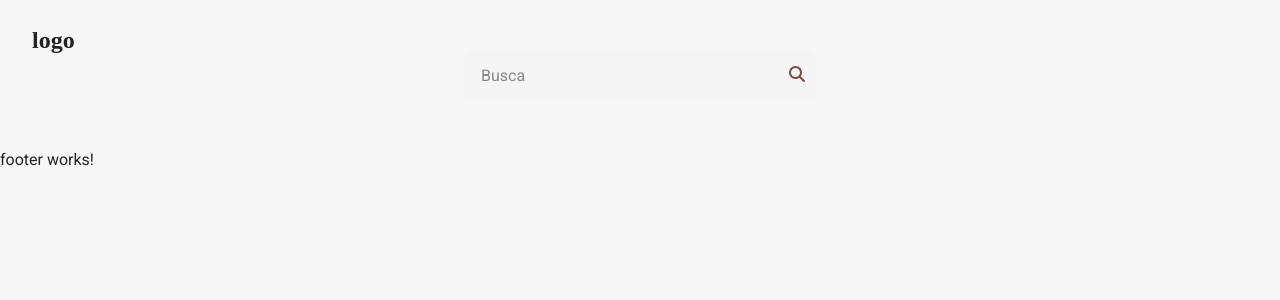
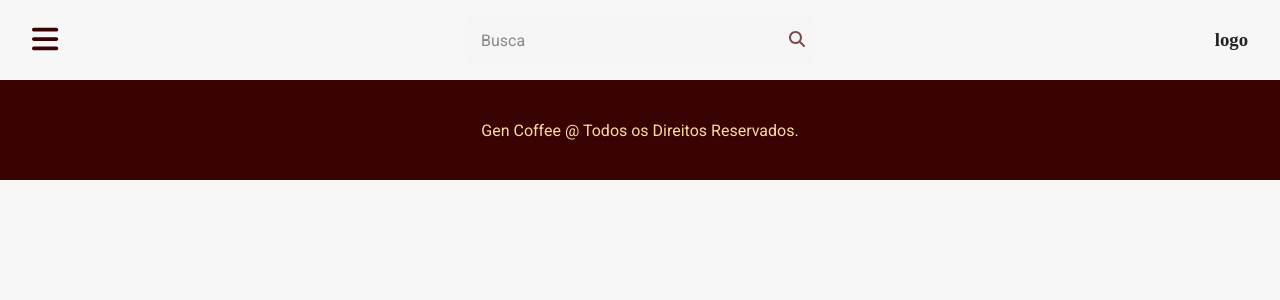
Before and after one commit to roberto-juniorjp/gen-coffee, an Angular app in the folder apps/frontend/: page / in a window 1280 px wide. Shown: the top 300 px of the page. Built offline with nearby package versions, Linux system fonts and the light colour scheme.

Commit message:
chore: make header layout adjustments

```diff
--- a/apps/frontend/src/app/app.component.html
+++ b/apps/frontend/src/app/app.component.html
@@ -1,4 +1,3 @@
-<app-main-logo></app-main-logo>
 <app-header></app-header>
 <main>
   <router-outlet></router-outlet>
--- a/apps/frontend/src/app/app.component.ts
+++ b/apps/frontend/src/app/app.component.ts
@@ -3,11 +3,12 @@ import { RouterOutlet } from '@angular/router';
 import { HeaderComponent } from "./core/components/header/header.component";
 import { FooterComponent } from "./core/components/footer/footer.component";
 import { MainLogoComponent } from "./core/components/main-logo/main-logo.component";
+import { MainMenuComponent } from "./core/components/main-menu/main-menu.component";
 
 @Component({
   selector: 'app-root',
   standalone: true,
-  imports: [RouterOutlet, HeaderComponent, FooterComponent, MainLogoComponent],
+  imports: [RouterOutlet, HeaderComponent, FooterComponent, MainLogoComponent, MainMenuComponent],
   templateUrl: './app.component.html',
   styleUrl: './app.component.scss'
 })
--- a/apps/frontend/src/app/core/components/footer/footer.component.html
+++ b/apps/frontend/src/app/core/components/footer/footer.component.html
@@ -1 +1,3 @@
-<p>footer works!</p>
+<footer>
+    <p>{{footer}}</p>
+</footer>
--- a/apps/frontend/src/app/core/components/footer/footer.component.scss
+++ b/apps/frontend/src/app/core/components/footer/footer.component.scss
@@ -0,0 +1,11 @@
+footer {
+    display: flex;
+    align-items: center;
+    justify-content: center;
+    height: 100px;
+    background-color: var(--primary-color);
+    p {
+        background-color: transparent;
+        color: var(--secondary-light-color);
+    }
+}
--- a/apps/frontend/src/app/core/components/footer/footer.component.ts
+++ b/apps/frontend/src/app/core/components/footer/footer.component.ts
@@ -8,5 +8,5 @@ import { Component } from '@angular/core';
   styleUrl: './footer.component.scss'
 })
 export class FooterComponent {
-
+  footer = 'Gen Coffee @ Todos os Direitos Reservados.'
 }
--- a/apps/frontend/src/app/core/components/header/header.component.html
+++ b/apps/frontend/src/app/core/components/header/header.component.html
@@ -1,3 +1,7 @@
 <header>
-    <app-search-bar></app-search-bar>
+    <div class="menu-container">
+        <app-main-menu></app-main-menu>
+        <app-search-bar></app-search-bar>
+        <app-main-logo></app-main-logo>
+    </div>
 </header>
--- a/apps/frontend/src/app/core/components/header/header.component.scss
+++ b/apps/frontend/src/app/core/components/header/header.component.scss
@@ -1,6 +1,12 @@
 header {
-    display: flex;
-    flex-direction: row;
-    justify-content: center;
-    align-items: center;
+    position: sticky;
+    top: 0;
+    align-self: flex-start;
+    .menu-container{
+        display: flex;
+        flex-direction: row;
+        overflow: auto;
+        justify-content: center;
+        align-items: center;
+    }
 }
--- a/apps/frontend/src/app/core/components/header/header.component.ts
+++ b/apps/frontend/src/app/core/components/header/header.component.ts
@@ -1,10 +1,12 @@
 import { Component } from '@angular/core';
 import { SearchBarComponent } from "../../../shared/components/search-bar/search-bar.component";
+import { MainLogoComponent } from "../main-logo/main-logo.component";
+import { MainMenuComponent } from '../main-menu/main-menu.component';
 
 @Component({
   selector: 'app-header',
   standalone: true,
-  imports: [SearchBarComponent],
+  imports: [SearchBarComponent, MainLogoComponent, MainMenuComponent],
   templateUrl: './header.component.html',
   styleUrl: './header.component.scss'
 })
--- a/apps/frontend/src/app/core/components/main-logo/main-logo.component.html
+++ b/apps/frontend/src/app/core/components/main-logo/main-logo.component.html
@@ -1,3 +1,3 @@
 <div class="logo-container">
-    <h2>logo</h2>
+    <h3>logo</h3>
 </div>
--- a/apps/frontend/src/app/core/components/main-logo/main-logo.component.scss
+++ b/apps/frontend/src/app/core/components/main-logo/main-logo.component.scss
@@ -1,7 +1,7 @@
 :host {
     position: absolute;
     height: 80px;
-    left: 32px;
+    right: 32px;
     .logo-container {
         height: 100%;
         display: flex;
--- a/apps/frontend/src/app/shared/components/search-bar/search-bar.component.scss
+++ b/apps/frontend/src/app/shared/components/search-bar/search-bar.component.scss
@@ -1,5 +1,5 @@
 :host {
-    height: 150px;
+    height: 80px;
     display: flex;
     flex-direction: row;
     justify-content: center;
```
